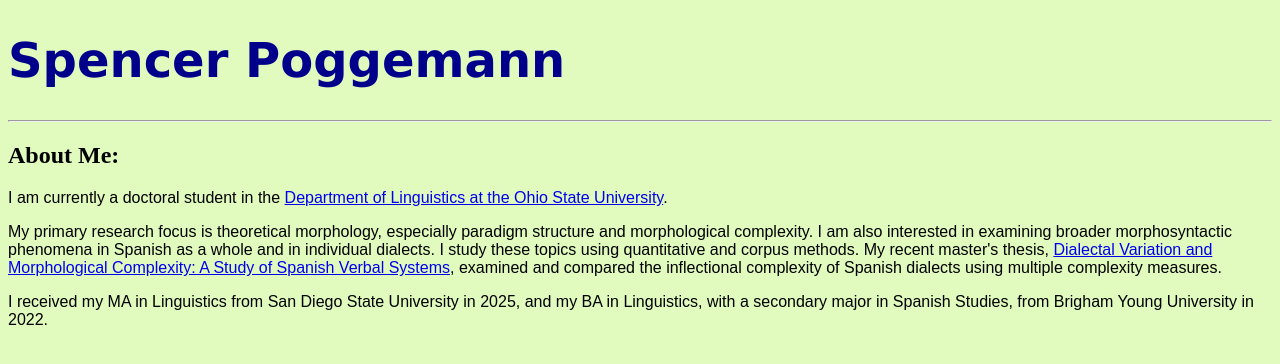
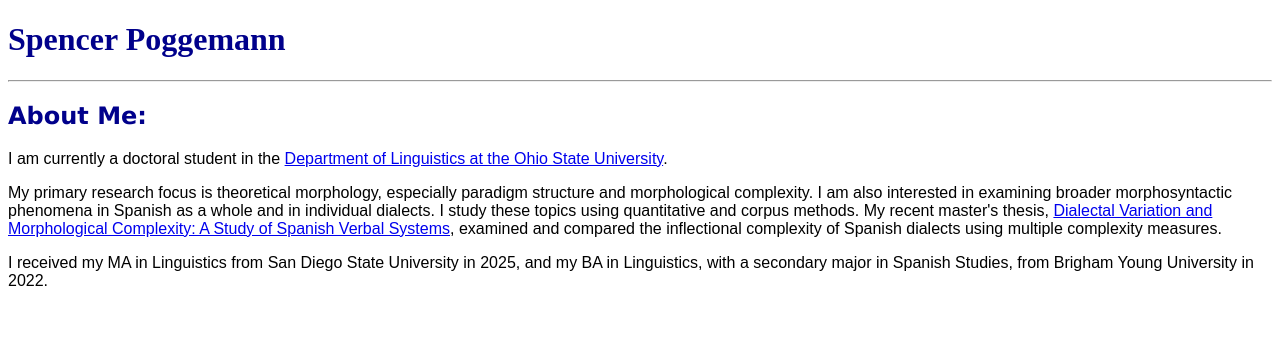
Before and after one commit to spencer-pog/spencer-pog.github.io, a plain HTML site: page index.html in a window 1280 px wide. Drawn offline with Linux system fonts and the light colour scheme.

Commit message:
Update styles.css

```diff
--- a/styles.css
+++ b/styles.css
@@ -1,9 +1,9 @@
-body {
-  background-color: #E1FABE;
+h1 {
+  font-size: 200%;
+  color: #00008B;
 }
-h1 {
+h2 {
   font-family: verdana;
-  font-size: 300%;
   color: #00008B;
 }
 p {
```
